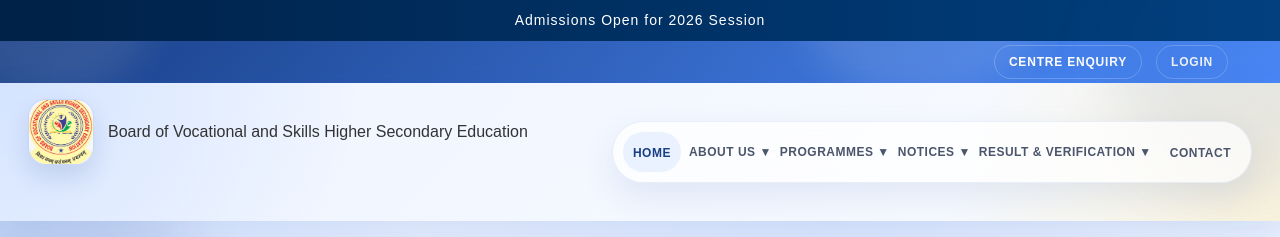
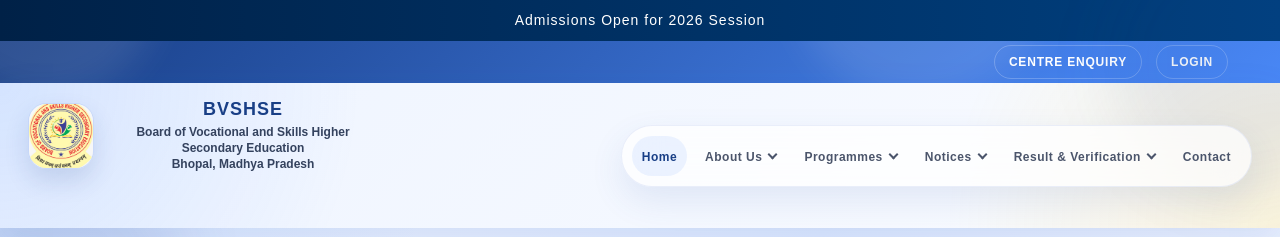
Before and after one commit to ranvijaysingh0741/ERP-SYSTEM, a React (Create React App) app in the folder frontend/: page / in a window 1280 px wide. Shown: the top 237 px of the page. Built offline with nearby package versions, Linux system fonts and the light colour scheme.

Commit message:
Refactor Navbar component to use dynamic nav items

```diff
--- a/frontend/src/landing/components/Navbar.js
+++ b/frontend/src/landing/components/Navbar.js
@@ -1,9 +1,51 @@
-import React from "react";
+import React, { useState } from "react";
 import logo from "../assets/logo.jpeg";
 import { Link } from "react-router-dom";
 import "./Navbar.css";
 
+const navItems = [
+  { label: "Home", to: "/" },
+  {
+    label: "About Us",
+    links: [
+      { label: "Board Profile", to: "/about" },
+      { label: "Message from Chairman", to: "/message-from-chairman" },
+      { label: "Mission and Vision", to: "/mission-vision" },
+    ],
+  },
+  {
+    label: "Programmes",
+    links: [
+      { label: "Upper Primary Level", to: "/upper-primary" },
+      { label: "Secondary Level", to: "/secondary" },
+      { label: "Sr. Secondary Level", to: "/senior-secondary" },
+      { label: "Skills & Vocational Level", to: "/skills" },
+    ],
+  },
+  {
+    label: "Notices",
+    links: [
+      { label: "Academic Notice", to: "/academic-notices" },
+      { label: "Public Notice", to: "/public-notices" },
+      { label: "Time Table", to: "/timetable" },
+    ],
+  },
+  {
+    label: "Result & Verification",
+    links: [
+      { label: "Result", to: "/result" },
+      { label: "Email Verification", to: "/email-verification" },
+      { label: "Postal Verification", to: "/postal-verification" },
+    ],
+  },
+  { label: "Contact", to: "/contact" },
+];
+
 function Navbar() {
+  const [menuOpen, setMenuOpen] = useState(false);
+
+  const closeMenu = () => setMenuOpen(false);
+
   return (
     <>
       {/* TOP BAR */}
@@ -19,56 +61,49 @@ function Navbar() {
       {/* MAIN NAVBAR */}
       <nav className="navbar">
         <div className="logo-section">
-          <img src={logo} alt="Board Logo" className="logo" />
-          <h5>Board of Vocational and Skills Higher Secondary Education</h5>
-          <p></p>
+          <Link to="/" onClick={closeMenu}>
+            <img src={logo} alt="Board Logo" className="logo" />
+          </Link>
+          <div className="logo-text">
+            <h5>BVSHSE</h5>
+            <p>Board of Vocational and Skills Higher Secondary Education</p>
+            <p>Bhopal, Madhya Pradesh</p>
+          </div>
         </div>
 
-        <ul className="nav-menu">
-          <li>
-            <Link to="/">HOME</Link>
-          </li>
+        <button
+          className={`nav-toggle ${menuOpen ? "open" : ""}`}
+          type="button"
+          aria-label="Toggle navigation menu"
+          aria-expanded={menuOpen}
+          onClick={() => setMenuOpen((open) => !open)}
+        >
+          <span />
+          <span />
+          <span />
+        </button>
 
-          <li className="dropdown">
-            ABOUT US ▼
-            <div className="dropdown-menu">
-              <Link to="/about">Board Profile</Link>
-              <Link to="/message-from-chairman">Message from Chairman</Link>
-              <Link to="/mission-vision">Mission and Vision</Link>
-            </div>
-          </li>
-
-          <li className="dropdown">
-            PROGRAMMES ▼
-            <div className="dropdown-menu">
-              <Link to="/upper-primary">UpperPrimary Level</Link>
-              <Link to="/secondary">Secondary Level</Link>
-              <Link to="/senior-secondary">Sr. Secondary Level</Link>
-              <Link to="/skills">Skills & Vocational Level</Link>
-            </div>
-          </li>
-
-          <li className="dropdown">
-            NOTICES ▼
-            <div className="dropdown-menu">
-              <Link to="/academic-notices">Academic Notice</Link>
-              <Link to="/public-notices">Public Notice</Link>
-              <Link to="/timetable">Time Table</Link>
-            </div>
-          </li>
-
-          <li className="dropdown">
-            RESULT & VERIFICATION ▼
-            <div className="dropdown-menu">
-              <Link to="/result">Result</Link>
-              <Link to="/email-verification">Email Verification</Link>
-              <Link to="/postal-verification">Postal Verification</Link>
-            </div>
-          </li>
-
-          <li>
-            <Link to="/contact">CONTACT</Link>
-          </li>
+        <ul className={`nav-menu ${menuOpen ? "show" : ""}`}>
+          {navItems.map((item) => (
+            <li className={item.links ? "dropdown" : ""} key={item.label}>
+              {item.to ? (
+                <Link to={item.to} onClick={closeMenu}>
+                  {item.label}
+                </Link>
+              ) : (
+                <>
+                  <span className="dropdown-label">{item.label}</span>
+                  <div className="dropdown-menu">
+                    {item.links.map((link) => (
+                      <Link to={link.to} onClick={closeMenu} key={link.label}>
+                        {link.label}
+                      </Link>
+                    ))}
+                  </div>
+                </>
+              )}
+            </li>
+          ))}
         </ul>
       </nav>
     </>
```
